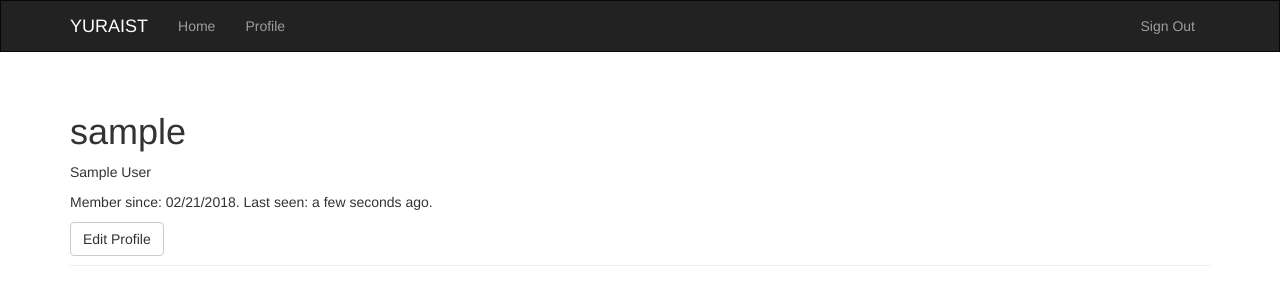
After one commit to yuraist/yuraist_com, a Flask app: a page that uses app/templates/base.html in a window 1280 px wide. The commit adds this page. Shown: the top 305 px of the page. Run offline with Flask 2, Linux system fonts and the light colour scheme; the visitor is signed in with stand-in values (Sample User, id 1); data comes from the database, SQL or seed files in the repository; some libraries are stand-ins or nearby versions.

Commit message:
Added user profile page. Added user profile editor.

```diff
--- a/app/__init__.py
+++ b/app/__init__.py
@@ -3,10 +3,12 @@ from config import config
 from flask_sqlalchemy import SQLAlchemy
 from flask_bootstrap import Bootstrap
 from flask_login import LoginManager
+from flask_moment import Moment
 
 # Initialize instances of libraries
 db = SQLAlchemy()
 bootstrap = Bootstrap()
+moment = Moment()
 login_manager = LoginManager()
 login_manager.session_protection = 'strong'
 login_manager.login_view = 'auth.login'
@@ -21,6 +23,7 @@ def create_app(config_name):
     # Initialize the app in instances of libraries
     db.init_app(app)
     bootstrap.init_app(app)
+    moment.init_app(app)
     login_manager.init_app(app)
 
     # Register a main blueprint
--- a/app/auth/views.py
+++ b/app/auth/views.py
@@ -1,9 +1,15 @@
 from flask import render_template, redirect, request, url_for, flash
-from flask_login import login_user, logout_user
+from flask_login import login_user, logout_user, current_user
 from . import auth
 from .forms import LoginForm, RegisterForm
 from .. import db
 from ..models import User
+
+
+@auth.before_app_request
+def before_request():
+    if current_user.is_authenticated:
+        current_user.ping()
 
 
 @auth.route('/login', methods=['GET', 'POST'])
--- a/app/main/views.py
+++ b/app/main/views.py
@@ -1,7 +1,64 @@
 from . import main
-from flask import render_template
+from .forms import EditProfileForm, EditProfileAdminForm
+from .. import db
+from ..models import User, Role
+from ..decorators import admin_required
+from flask import render_template, abort, flash, redirect, url_for
+from flask_login import login_required, current_user
 
 
 @main.route('/')
 def index():
     return render_template('index.html')
+
+
+@main.route('/user/<username>')
+def user(username):
+    user = User.query.filter_by(username=username).first()
+    if user is None:
+        abort(404)
+    return render_template('user.html', user=user)
+
+
+@main.route('/edit-profile', methods=['GET', 'POST'])
+@login_required
+def edit_profile():
+    form = EditProfileForm()
+    if form.validate_on_submit():
+        current_user.name = form.name.data
+        current_user.location = form.location.data
+        current_user.about_me = form.about_me.data
+        db.session.add(current_user)
+        db.session.commit()
+        flash('Your profile has been updated.')
+        return redirect(url_for('main.user', username=current_user.username))
+    form.name.data = current_user.name
+    form.location.data = current_user.location
+    form.about_me.data = current_user.about_me
+    return render_template('edit-profile.html', form=form)
+
+
+@main.route('/edit-profile/<int:id>', methods=['GET', 'POST'])
+@login_required
+@admin_required
+def edit_profile_admin(id):
+    user = User.query.get_or_404(id)
+    form = EditProfileAdminForm(user=user)
+    if form.validate_on_submit():
+        user.email = form.email.data
+        user.username = form.username.data
+        user.role = Role.query.get(form.role.data)
+        user.name = form.name.data
+        user.location = form.location.data
+        user.about_me = form.about_me.data
+        db.session.add(user)
+        db.session.commit()
+        flash('The profile has been updated.')
+        return redirect(url_for('main.user', username=user.username))
+    form.email.data = user.email
+    form.username.data = user.username
+    form.role.data = user.role_id
+    form.name.data = user.name
+    form.location.data = user.location
+    form.about_me.data = user.about_me
+    return render_template('edit-profile.html', form=form, user=user)
--- a/app/models.py
+++ b/app/models.py
@@ -1,3 +1,4 @@
+from datetime import datetime
 from . import db, login_manager
 from flask import current_app
 from werkzeug.security import generate_password_hash, check_password_hash
@@ -49,6 +50,12 @@ class User(UserMixin, db.Model):
     username = db.Column(db.String, unique=True, index=True)
     password_hash = db.Column(db.String(128))
 
+    name = db.Column(db.String(64))
+    location = db.Column(db.String(64))
+    about_me = db.Column(db.Text())
+    member_since = db.Column(db.DateTime(), default=datetime.utcnow)
+    last_seen = db.Column(db.DateTime(), default=datetime.utcnow)
+
     role_id = db.Column(db.Integer, db.ForeignKey('roles.id'))
 
     @property
@@ -67,6 +74,11 @@ class User(UserMixin, db.Model):
 
     def is_administrator(self):
         return self.can(Permission.ADMINISTER)
+
+    def ping(self):
+        self.last_seen = datetime.utcnow()
+        db.session.add(self)
+        db.session.commit()
 
     def __repr__(self):
         return f'<User {self.username}>'
--- a/app/templates/base.html
+++ b/app/templates/base.html
@@ -23,6 +23,9 @@
       <div class="navbar-collapse collapse">
         <ul class="nav navbar-nav">
           <li><a href="/">Home</a></li>
+          {% if current_user.is_authenticated %}
+            <li><a href="{{ url_for('main.user', username=current_user.username) }}">Profile</a></li>
+          {% endif %}
         </ul>
         <ul class="nav navbar-nav navbar-right">
           {% if current_user.is_authenticated %}
@@ -45,3 +48,8 @@
     {% endblock %}
   </div>
 {% endblock %}
+
+{% block scripts %}
+  {{ super() }}
+  {{ moment.include_moment() }}
+{% endblock %}
--- /dev/null
+++ b/app/templates/user.html
@@ -0,0 +1,47 @@
+{% extends "base.html" %}
+
+{% block title %}{{ user.username }}'s Profile{% endblock %}
+
+{% block page_content %}
+  <div class="page-header">
+    <h1>{{ user.username }}</h1>
+
+    <!-- User has location or name -->
+    {% if user.name or user.location %}
+      <p>
+        {% if user.name %}{{ user.name }}{% endif %}
+        {% if user.location %}
+          From <a href="https://maps.google.com/?q={{ user.location }}" target="_blank">
+          {{ user.location }}
+        </a>
+        {% endif %}
+      </p>
+    {% endif %}
+
+    <!-- User is admin -->
+    {% if current_user.is_administrator() %}
+      <p><a href="mailto:{{ user.email }}">{{ user.email }}</a></p>
+    {% endif %}
+
+    <!-- User has about_me info -->
+    {% if user.about_me %}
+      <p>{{ user.about_me }}</p>
+    {% endif %}
+
+    <!-- Last seen and member since info -->
+    <p>
+      Member since: {{ moment(user.member_since).format('L') }}.
+      Last seen: {{ moment(user.last_seen).fromNow() }}.
+    </p>
+
+    <!-- Edit profile button -->
+    {% if user == current_user %}
+      <a class="btn btn-default" href="{{ url_for('main.edit_profile') }}">Edit Profile</a>
+    {% endif %}
+
+    <!-- Edit profile admin button -->
+    {% if current_user.is_administrator() %}
+      <a class="btn btn-danger" href="{{ url_for('main.edit_profile_admin', id=user.id) }}">Edit Profile [Admin]</a>
+    {% endif %}
+  </div>
+{% endblock %}
--- a/requirements.txt
+++ b/requirements.txt
@@ -7,6 +7,7 @@ Flask==0.12.2
 Flask-Bootstrap==3.3.7.1
 Flask-Login==0.4.1
 Flask-Migrate==2.1.1
+Flask-Moment==0.6.0
 Flask-Script==2.0.6
 Flask-SQLAlchemy==2.3.2
 Flask-WTF==0.14.2
```
Also changed, not shown: app/main/forms.py (added, +36 -0 lines), app/templates/edit-profile.html (added, +14 -0 lines), migrations/versions/8cc0d3d3f553_.py (added, +36 -0 lines).
